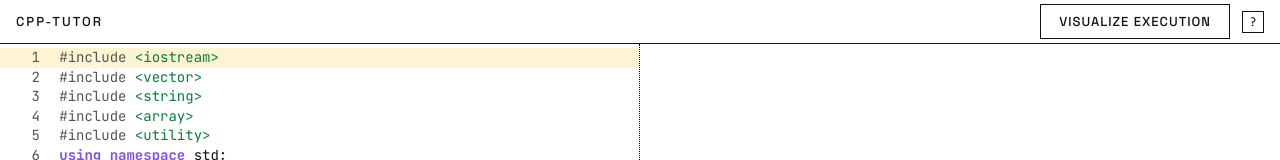
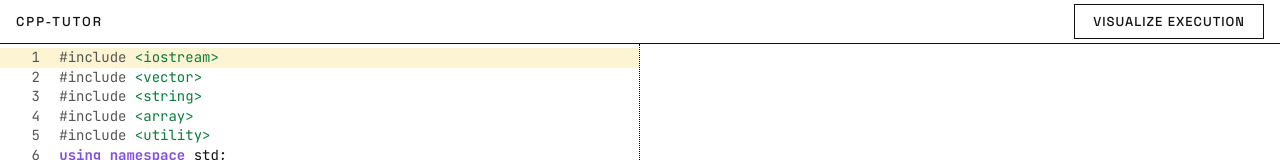
Before and after one commit to jmanoj0905/cpp-tutor, a React (Vite) app in the folder frontend/: page / in a window 1280 px wide. Shown: the top 160 px of the page. Built offline with nearby package versions, Linux system fonts and the light colour scheme; no server answers.

Commit message:
refactor(shortcuts): drop topbar help button, keyboard-only help overlay

```diff
--- a/frontend/src/App.tsx
+++ b/frontend/src/App.tsx
@@ -175,11 +175,6 @@ export default function App() {
             : <button className="run" onClick={visualize} disabled={loading}>
                 {loading ? `Visualizing… ${elapsed}s` : "Visualize Execution"}
               </button>}
-          <button
-            className="help-hint"
-            aria-label="Keyboard shortcuts"
-            onClick={() => setHelpOpen((v) => !v)}
-          >?</button>
         </div>
       </header>
       {err && <pre className="error">{err}</pre>}
--- a/frontend/src/index.css
+++ b/frontend/src/index.css
@@ -429,9 +429,3 @@ p {
 .help-keys { font-family: var(--mono); white-space: nowrap; }
 
 .topbar-actions { display: flex; align-items: center; gap: 12px; }
-.help-hint {
-  background: var(--panel); border: 1px solid var(--ink); border-radius: var(--radius);
-  width: 22px; height: 22px; padding: 0;
-  font-family: var(--mono); font-size: 12px; color: var(--ink); cursor: pointer;
-}
-.help-hint:hover { background: var(--yellow); }
```
Also changed, not shown: 1 other file (tests, documents, lock files or other folders).
